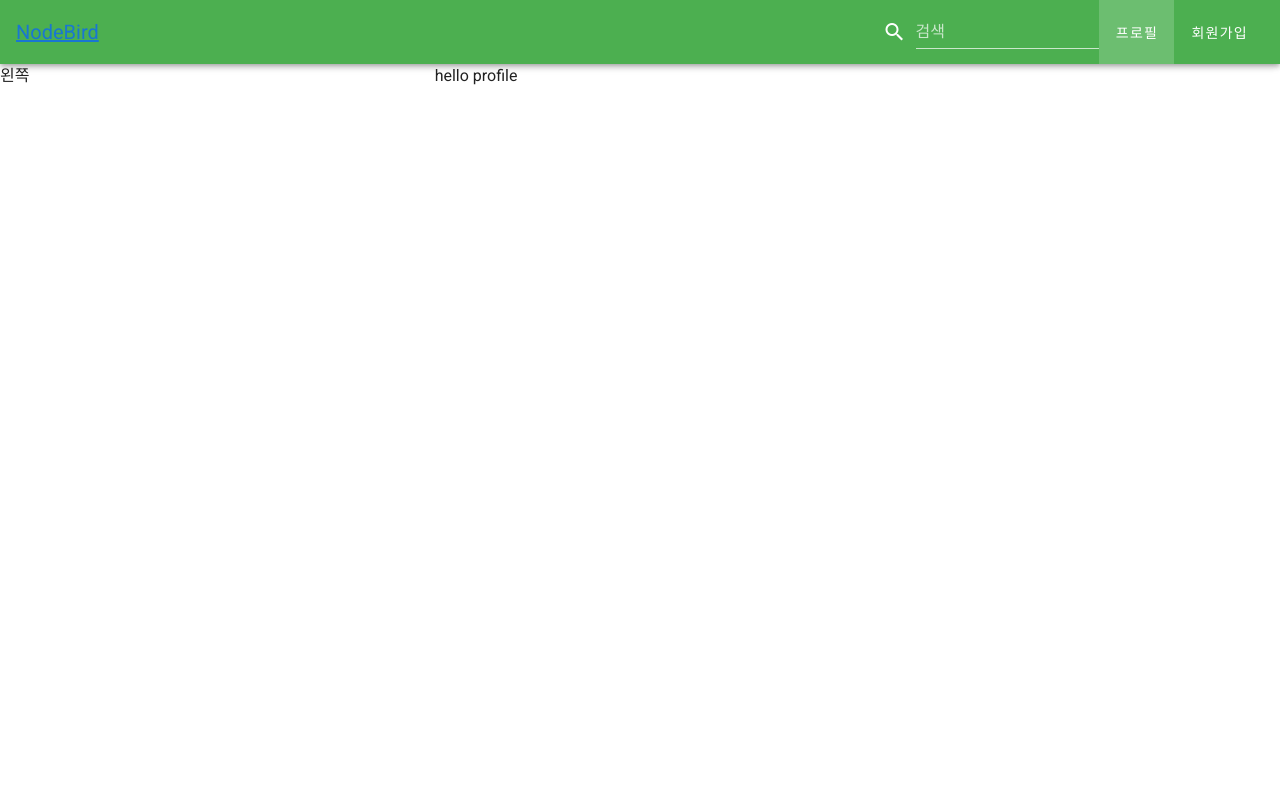
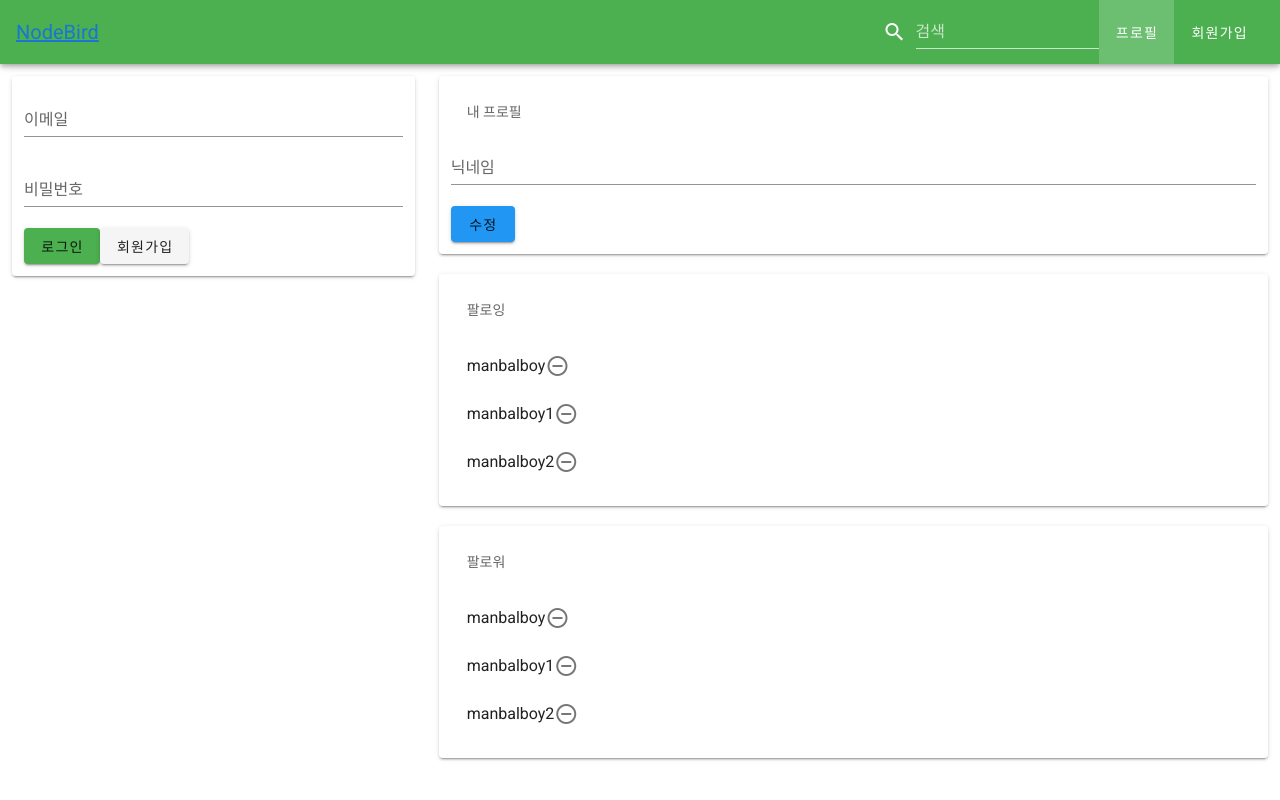
Before and after one commit to manbalboy/vue-sns, a Nuxt app in the folder ch1/front/: page /profile in a window 1280 px wide. Shown: the top 800 px of the page. Built offline with nearby package versions, Linux system fonts and the light colour scheme.

Commit message:
UI 초안 구현

```diff
--- /dev/null
+++ b/ch1/front/components/FollowList.vue
@@ -0,0 +1,27 @@
+<template>
+<v-list>
+  <v-list-item>
+    <span>manbalboy</span>
+    <v-icon>mdi-minus-circle-outline</v-icon>
+  </v-list-item>
+  <v-list-item>
+    <span>manbalboy1</span>
+    <v-icon>mdi-minus-circle-outline</v-icon>
+  </v-list-item>
+  <v-list-item>
+    <span>manbalboy2</span>
+    <v-icon>mdi-minus-circle-outline</v-icon>
+  </v-list-item>
+
+</v-list>
+</template>
+
+<script>
+export default {
+name: "FollowList"
+}
+</script>
+
+<style scoped>
+
+</style>
--- /dev/null
+++ b/ch1/front/components/LoginForm.vue
@@ -0,0 +1,25 @@
+<template>
+  <v-container>
+    <v-card>
+      <v-form>
+        <v-container>
+          <v-text-field label="이메일" type="email" required/>
+          <v-text-field label="비밀번호" type="password" required/>
+          <v-btn color="green" type="submit">로그인</v-btn>
+          <v-btn nuxt to="/signup">회원가입</v-btn>
+        </v-container>
+      </v-form>
+    </v-card>
+
+  </v-container>
+</template>
+
+<script>
+export default {
+  name: "LoginForm.vue"
+}
+</script>
+
+<style scoped>
+
+</style>
--- /dev/null
+++ b/ch1/front/components/PostCard.vue
@@ -0,0 +1,35 @@
+<template>
+  <v-card style="margin-bottom: 20px">
+    <v-image/>
+    <v-card-text>
+      <div>
+        <h3>Manbalboy</h3>
+        <div>안녕하세요, 게시글입니다</div>
+      </div>
+    </v-card-text>
+    <v-card-actions>
+      <v-btn text color="orange">
+        <v-icon>mdi-twitter-retweet</v-icon>
+      </v-btn>
+      <v-btn text color="orange">
+        <v-icon>mdi-heart-outline</v-icon>
+      </v-btn>
+      <v-btn text color="orange">
+        <v-icon>mdi-comment-outline</v-icon>
+      </v-btn>
+      <v-btn text color="orange">
+        <v-icon>mdi-dots-horizontal</v-icon>
+      </v-btn>
+    </v-card-actions>
+  </v-card>
+</template>
+
+<script>
+export default {
+  name: "PostCard"
+}
+</script>
+
+<style scoped>
+
+</style>
--- a/ch1/front/layouts/default.vue
+++ b/ch1/front/layouts/default.vue
@@ -17,9 +17,9 @@
       </v-toolbar-items>
     </v-toolbar>
   </nav>
-  <v-row>
-    <v-col cols="12" xs="12" md="4">
-      왼쪽
+  <v-row no-gutters>
+    <v-col cols="12" xs="12" md="4" >
+      <login-form />
     </v-col>
     <v-col cols="12" xs="12" md="8">
       <nuxt/>
@@ -29,9 +29,14 @@
 </template>
 
 <script>
+import LoginForm from "@/components/LoginForm";
+
 export default {
   mounted () {
     console.log(this.$vuetify.breakpoint.width)
+  },
+  components : {
+    LoginForm
   }
 }
 </script>
--- a/ch1/front/pages/index.vue
+++ b/ch1/front/pages/index.vue
@@ -1,16 +1,25 @@
 <template>
   <div>
-    index Home
+    <v-container>
+      <post-card/>
+      <post-card/>
+      <post-card/>
+      <post-card/>
+    </v-container>
   </div>
 </template>
 
 <script>
+import PostCard from "@/components/PostCard";
 export default {
   name: "index",
   head() {
     return {
       title : 'home'
     }
+  },
+  components :{
+    PostCard
   }
 }
 </script>
--- a/ch1/front/pages/profile.vue
+++ b/ch1/front/pages/profile.vue
@@ -1,12 +1,40 @@
 <template>
   <div>
-    hello profile
+    <v-container>
+      <v-card style="margin-bottom: 20px">
+        <v-container>
+          <v-subheader>
+            내 프로필
+          </v-subheader>
+          <v-form>
+            <v-text-field label="닉네임" required/>
+            <v-btn color="blue" type="submit" > 수정 </v-btn>
+          </v-form>
+        </v-container>
+      </v-card>
+      <v-card style="margin-bottom: 20px">
+        <v-container>
+          <v-subheader>팔로잉</v-subheader>
+          <follow-list/>
+        </v-container>
+      </v-card>
+      <v-card style="margin-bottom: 20px">
+        <v-container>
+          <v-subheader>팔로워</v-subheader>
+          <follow-list/>
+        </v-container>
+      </v-card>
+    </v-container>
   </div>
 </template>
 
 <script>
+import FollowList from "@/components/FollowList";
 export default {
   name: "profile",
+  components : {
+    FollowList
+  },
   head() {
     return {
       title : 'profile'
--- a/ch1/front/pages/signup.vue
+++ b/ch1/front/pages/signup.vue
@@ -1,6 +1,19 @@
 <template>
   <div>
-    hello signup!!!!!!!!!!!!
+    <v-container>
+      <v-card>
+        <v-subheader>회원가입</v-subheader>
+        <v-container>
+          <v-form>
+            <v-text-field label="비밀번호" type="password" required/>
+            <v-text-field label="비밀번호확인" type="password" required/>
+            <v-text-field label="닉네임"  type="nickname" required/>
+            <v-checkbox label="manbalboy 말을 잘 들을 것을 약속합니다."  required/>
+            <v-btn color="green"> 가입하기 </v-btn>
+          </v-form>
+        </v-container>
+      </v-card>
+    </v-container>
   </div>
 </template>
 
```
